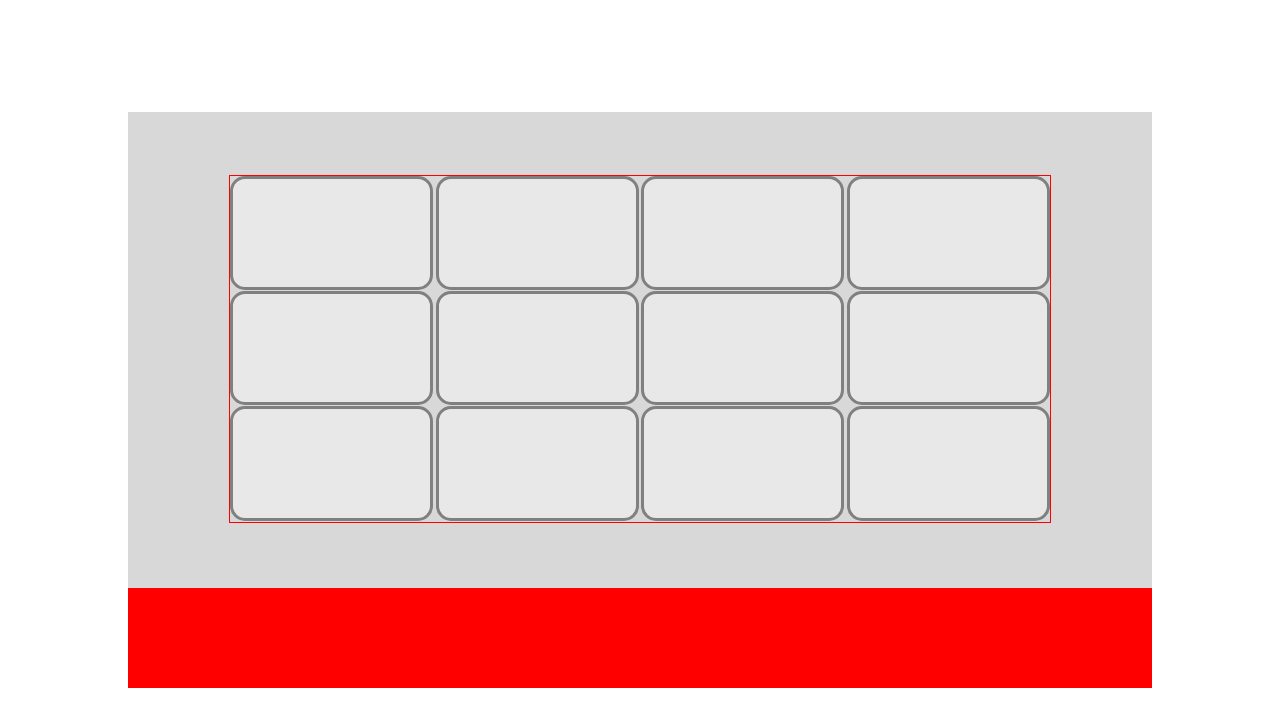
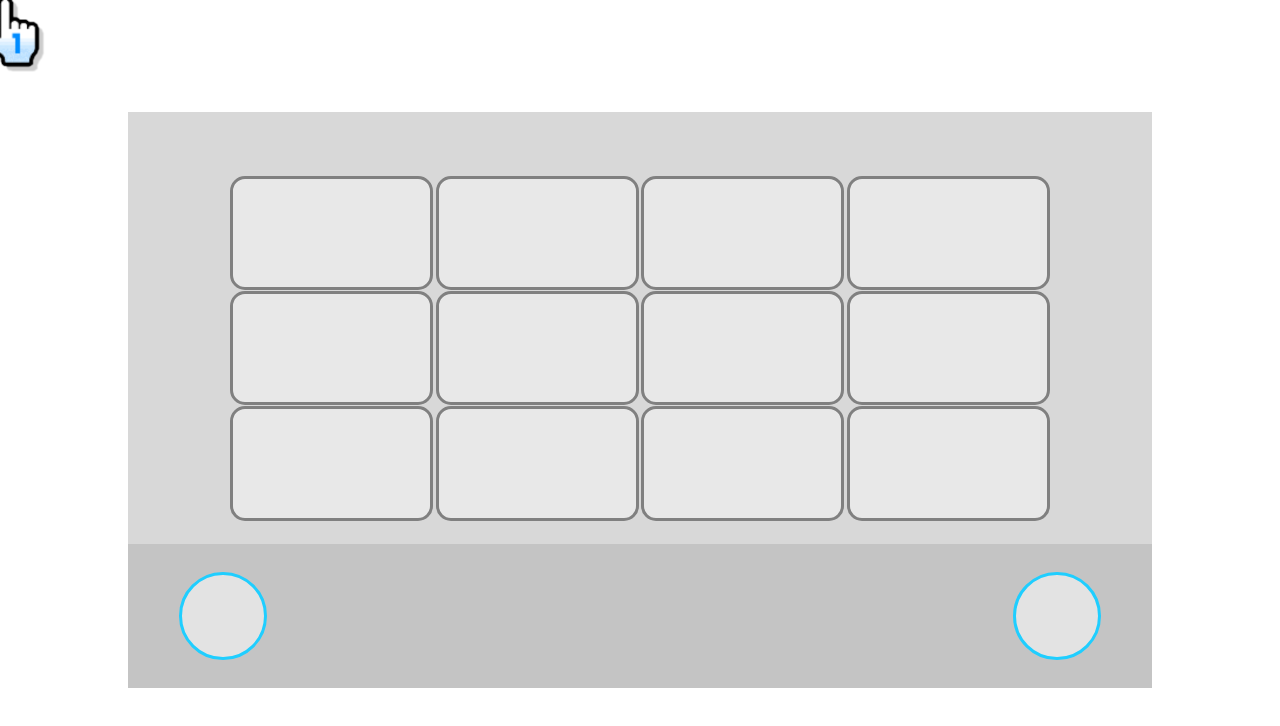
Before and after one commit to ethanloewen/wii-menu, a React (Create React App) app: page / in a window 1280 px wide. Shown: the top 726 px of the page. Built offline with nearby package versions, Linux system fonts and the light colour scheme.

Commit message:
Added cursor tracking/overlay

```diff
--- a/package.json
+++ b/package.json
@@ -6,6 +6,7 @@
     "@testing-library/jest-dom": "^5.16.5",
     "@testing-library/react": "^13.4.0",
     "@testing-library/user-event": "^13.5.0",
+    "jquery": "^3.6.1",
     "react": "^18.2.0",
     "react-dom": "^18.2.0",
     "react-scripts": "5.0.1",
--- a/src/App.css
+++ b/src/App.css
@@ -1,4 +1,19 @@
 .App {
   margin: 0;
   padding: 0;
+  cursor: none;
 }
+
+#pointer {
+  position: absolute;
+  z-index: 10;
+  pointer-events: none;
+}
+
+img {
+  width: 150px;
+  height: auto;
+  position: relative;
+  top: -70px;
+  left: -70px;
+}
--- a/src/App.js
+++ b/src/App.js
@@ -1,9 +1,31 @@
 import './App.css';
 import MenuContainer from './components/MenuContainer';
+import {useEffect} from 'react';
+import $ from "jquery";
 
 function App() {
+
+  useEffect(() => {
+    window.addEventListener('mousemove', handleMouse);
+  }, []);
+
+  // get mouse position and set circle position
+  const handleMouse = (e) => {
+    const mousePosX = Math.round((e.clientX / window.innerWidth) * 1000) / 1000;
+    const mousePosY = Math.round((e.clientY / window.innerHeight) * 1000) / 1000;
+
+    const circleLocationX = mousePosX * 100;
+    const circleLocationY = mousePosY * 100;
+
+    $("#pointer").css("left", `${circleLocationX}%`);
+    $("#pointer").css("top", `${circleLocationY}vh`);
+  }
+
   return (
     <div className="App">
+      <div id='pointer'>
+        <img src='/wii_pointer.png'/>
+      </div>
       <MenuContainer />
     </div>
   );
--- a/src/components/MenuContainer.js
+++ b/src/components/MenuContainer.js
@@ -32,6 +32,8 @@ function MenuContainer() {
 
                     <div className='hud-container'>
                         <div className='hud'>
+                            <div className='hud-button'></div>
+                            <div className='hud-button'></div>
 
                         </div>
                     </div>
--- a/src/components/MenuContainer.scss
+++ b/src/components/MenuContainer.scss
@@ -1,4 +1,4 @@
-$hudheight: 100px;
+$hudheight: 25%;
 
 #menu-main {
     width: 100%;
@@ -27,7 +27,7 @@ $hudheight: 100px;
 
 
                 .panel-container {
-
+                    z-index: 2;
                     height: inherit;
                     width: inherit;
                     display: flex;
@@ -38,20 +38,17 @@ $hudheight: 100px;
                         position: relative;
                         display: flex;
                         flex-direction: column;
-                        // align-items: center;
                         justify-content: space-between;
                         width: 80%;
                         height: 60%;
                         margin-top: -10%; // offset panels to match wii layout
-                        border: 1px solid red;
+                        // border: 1px solid red;
 
                         .p-row {
                             position: relative;
                             width: 100%;
                             height: 94%;
-                            // background-color: green;
                             display: flex;
-
                             justify-content: space-between;
 
                             .panel {
@@ -62,11 +59,16 @@ $hudheight: 100px;
                                 background-color: rgb(232, 232, 232);
                                 border: 0.3rem solid grey;
                             }
+
+                            .panel:hover {
+                                border: 0.3rem solid rgb(31, 206, 255);
+                            }
                         }
                     }
                 }
 
                 .hud-container {
+                    z-index: 1;
                     height: inherit;
                     width: inherit;
                     position: absolute;
@@ -74,9 +76,28 @@ $hudheight: 100px;
                     .hud {
                         width: 100%;
                         height: $hudheight;
-                        background-color: red;
+                        background-color: rgb(196, 196, 196);
                         position: relative;
                         top: calc(100% - $hudheight);
+                        display: flex;
+                        justify-content: space-between;
+                        align-items: center;
+
+
+                        .hud-button {
+                            position: relative;
+                            width: 8%;
+                            height: 0;
+                            padding-bottom: 8%;
+                            border-radius: 50%;
+                            margin-left: 5%;
+                            background-color: rgb(227, 227, 227);
+                            border: 0.3rem solid rgb(31, 206, 255);
+                        }
+
+                        .hud-button:nth-of-type(2) {
+                            margin-right: 5%;
+                        }
                     }
                 }
             }
```
Also changed, not shown: public/wii_pointer.png (added), src/helpers/mousePosition.js (added), 1 other file (tests, documents, lock files or other folders).
